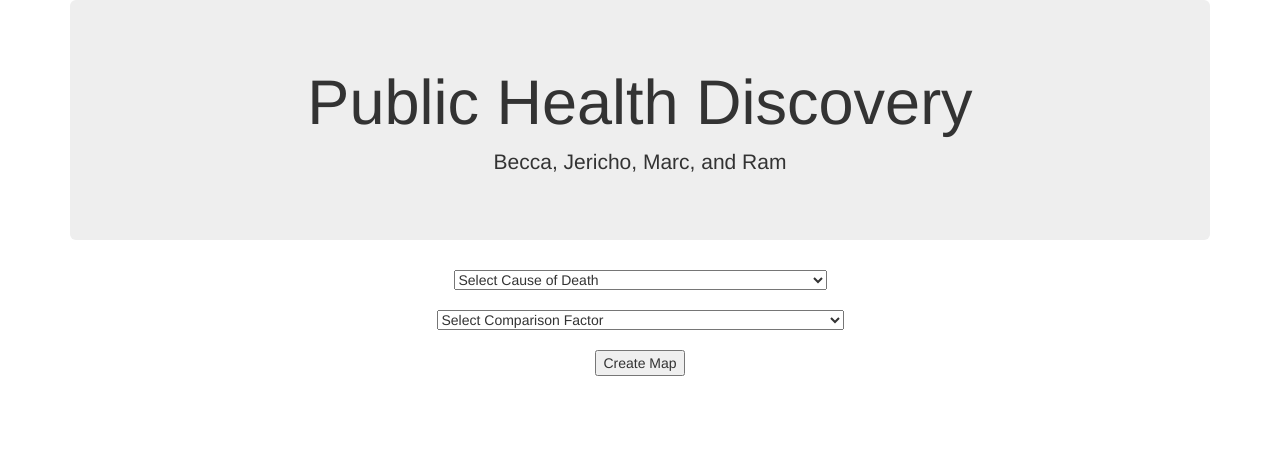
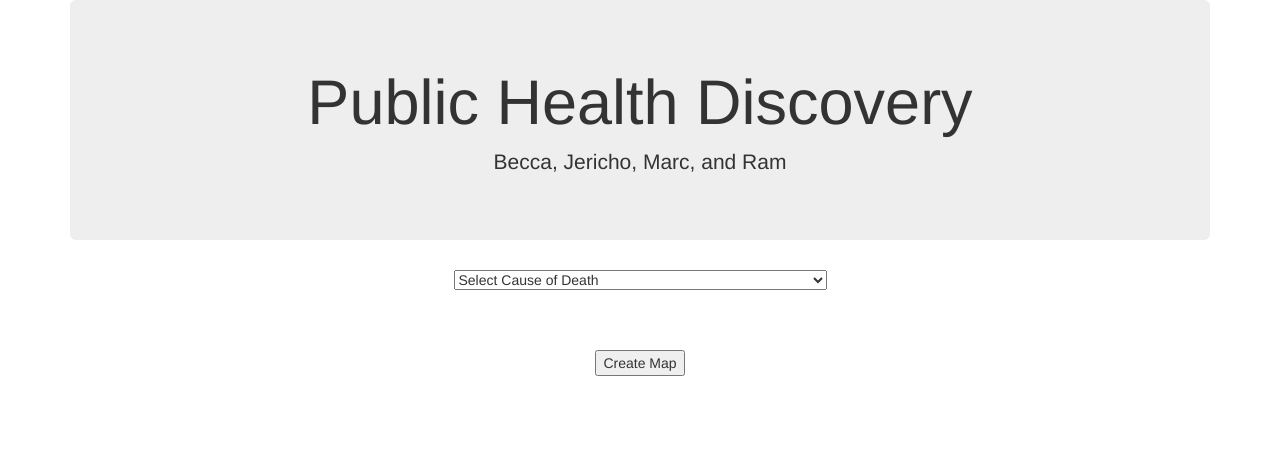
Before and after one commit to goldsteinmarcmd/Project-2, a Flask app: page / in a window 1280 px wide. Shown: the top 457 px of the page. Run offline with Flask 2, Linux system fonts and the light colour scheme; some libraries are stand-ins or nearby versions.

Commit message:
presentation ready

```diff
--- a/static/choro.js
+++ b/static/choro.js
@@ -16,7 +16,7 @@
 
 
 CoD = localStorage.getItem("CoDStore");
-Comparison = localStorage.getItem("CompStore");
+// Comparison = localStorage.getItem("CompStore");
 
 // query = 'SELECT TotalActivePhysicians FROM specialist WHERE Specialty==' + Comparison
 
@@ -87,7 +87,7 @@ var geojson;
         var colors = geojson.options.colors;
         var labels = [];
         // Add min & max
-        var legendInfo = "<h1>Deaths</h1>" +
+        var legendInfo = "<h1>Percentile</h1>" +
       "<div class=\"labels\">" +
         "<div class=\"min\">" + limits[0] + "</div>" +
         "<div class=\"max\">" + limits[limits.length - 1] + "</div>" +
--- a/static/logic.js
+++ b/static/logic.js
@@ -1,15 +1,15 @@
 
 
 
-function assign(CoD, Comparison){
+function assign(CoD){
 var CODdropdown = document.getElementById("CoD");
 var CoD = CODdropdown.options[CODdropdown.selectedIndex].value;
 
-var Compdropdown = document.getElementById("Comparison");
-var Comparison = Compdropdown.options[Compdropdown.selectedIndex].value;
+// var Compdropdown = document.getElementById("Comparison");
+// var Comparison = Compdropdown.options[Compdropdown.selectedIndex].value;
 
 localStorage.setItem("CoDStore",CoD);
-localStorage.setItem("CompStore",Comparison);
+// localStorage.setItem("CompStore",Comparison);
 }
 
 
--- a/templates/index.html
+++ b/templates/index.html
@@ -37,7 +37,7 @@
                 <option id= "Sept" value="Sept">Septicemia</option>
             </select>
             <br><br>
-            <select name="Comparison" id="Comparison">
+            <!-- <select name="Comparison" id="Comparison">
                 <option id= "Select" value="Select">Select Comparison Factor</option>
                 <option id= "PCP" value="PCP">Total US General Practitioners</option>
                 <option id= "Cardio" value="Cardio">Total US Cardiovascular Disease Specialists</option>
@@ -50,9 +50,9 @@
                 <option id= "Neuro" value="Neuro">Total US Neurologists</option>
                 <option id= "Nephro" value="Nephro">Total US Nephrologists</option>
                 <option id= "Endo" value="Endo">Total US Endocrinology, Diabetes, and Metabolism Specialists</option>
-            </select>
+            </select> -->
             <br><br>
-            <input type="submit" id="submitbutton" value="Create Map" onclick="assign(CoD, Comparison);">
+            <input type="submit" id="submitbutton" value="Create Map" onclick="assign(CoD);">
         </form>
     </div>
     <br><br>
```
